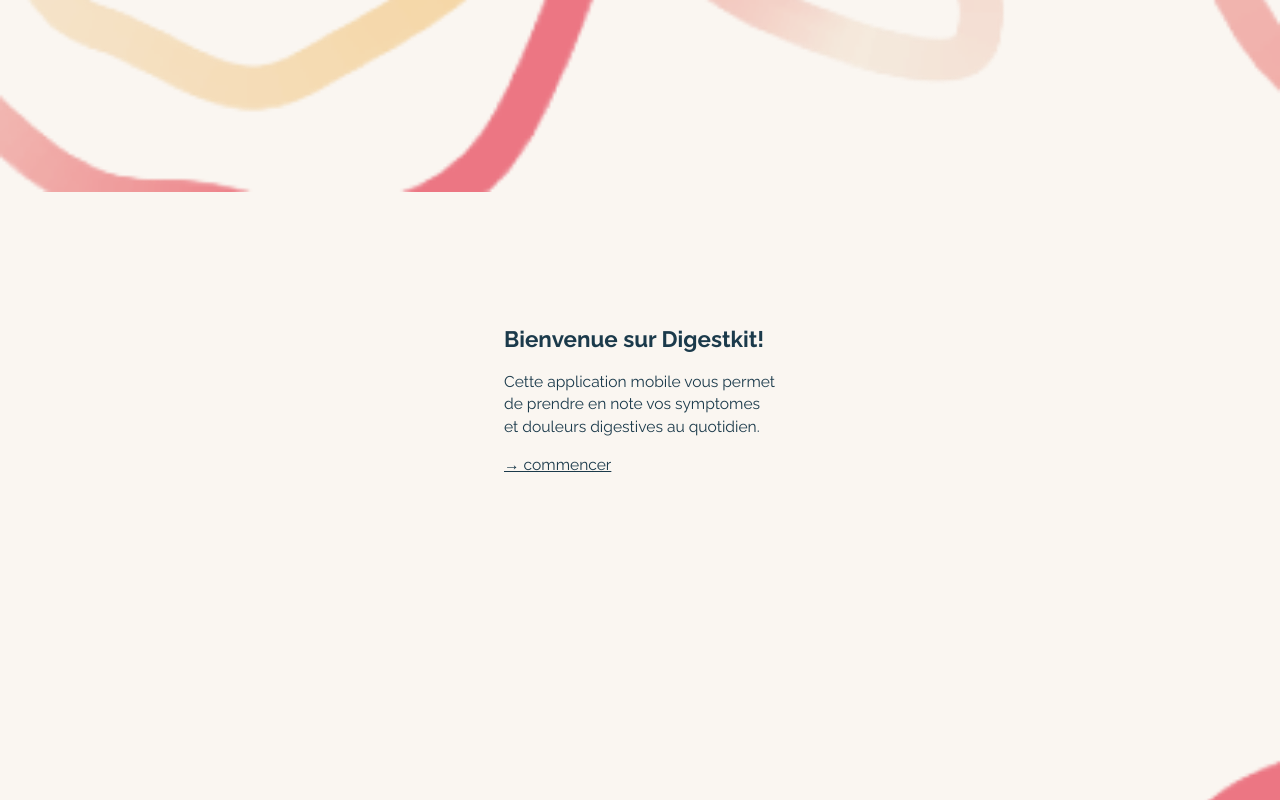
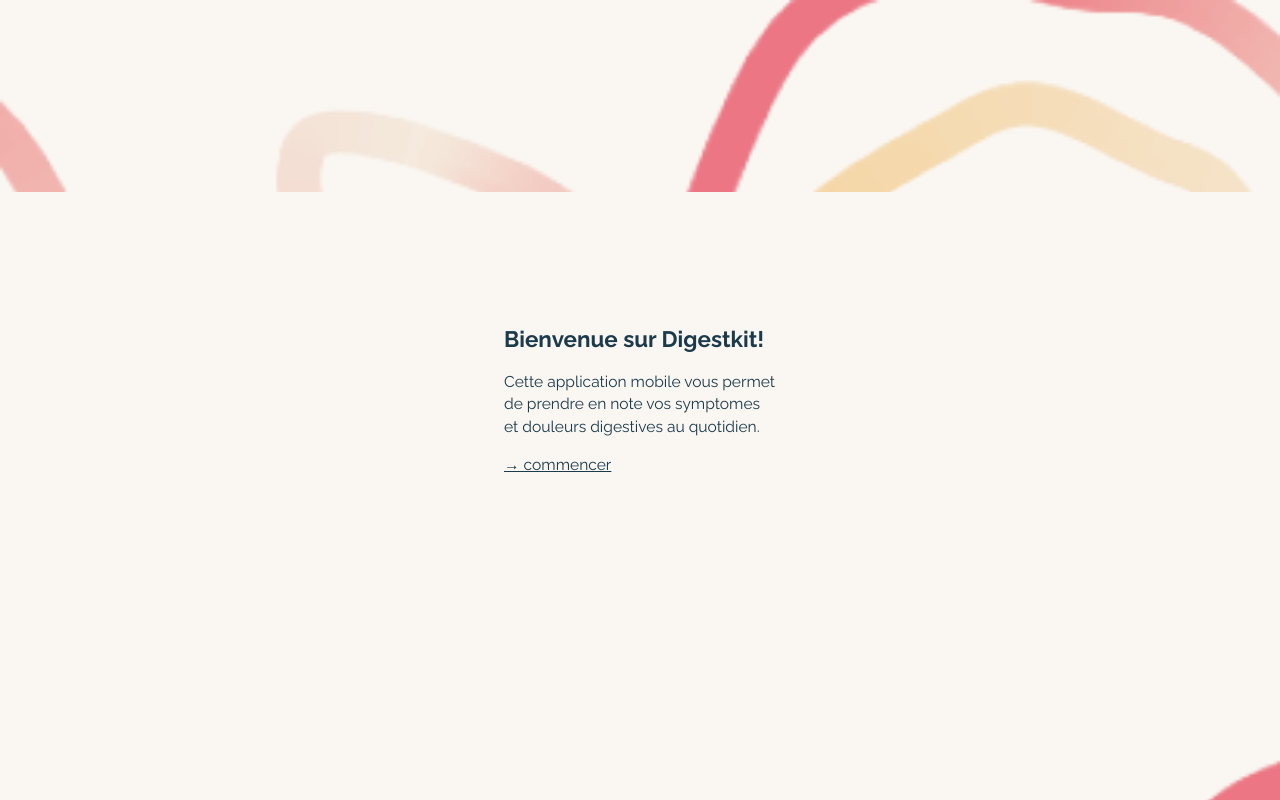
Before and after one commit to coline152/digestkit, a Next.js app: page / in a window 1280 px wide. Built offline with nearby package versions, Linux system fonts and the light colour scheme.

Commit message:
ajout 4 motifs différents

```diff
--- a/app/login/page.tsx
+++ b/app/login/page.tsx
@@ -70,7 +70,6 @@
           backgroundImage: "url('/motif-login-haut.png')",
           backgroundSize: "cover",
           backgroundPosition: "top center",
-          transform: "scaleY(-1) scaleX(-1)",
           opacity: 0.85,
         }}
       />
--- a/app/page.tsx
+++ b/app/page.tsx
@@ -18,7 +18,6 @@
           backgroundImage: "url('/motif-accueil-haut.png')",
           backgroundSize: "cover",
           backgroundPosition: "top center",
-          transform: "scaleY(-1) scaleX(-1)",
           opacity: 0.85,
         }}
       />
```
